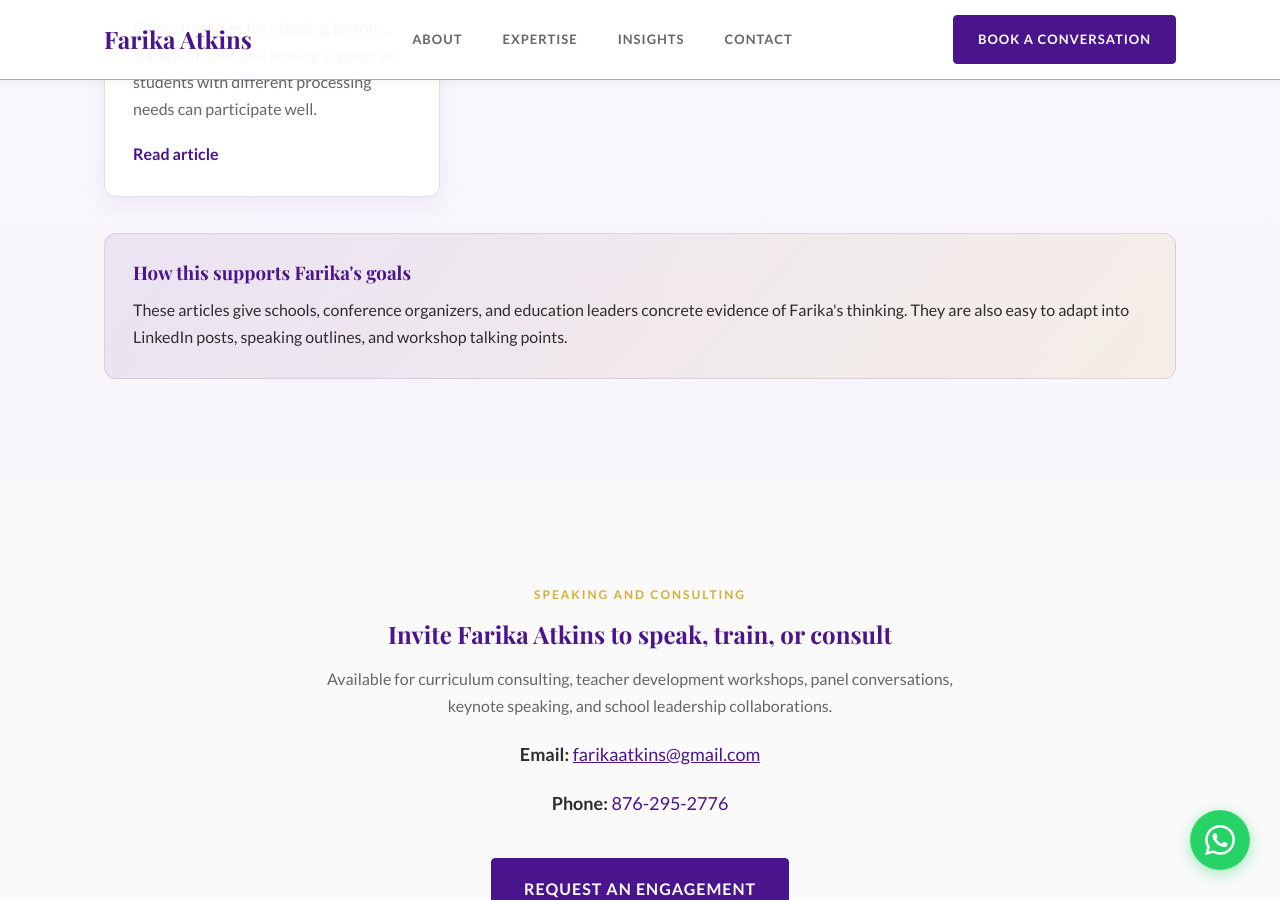
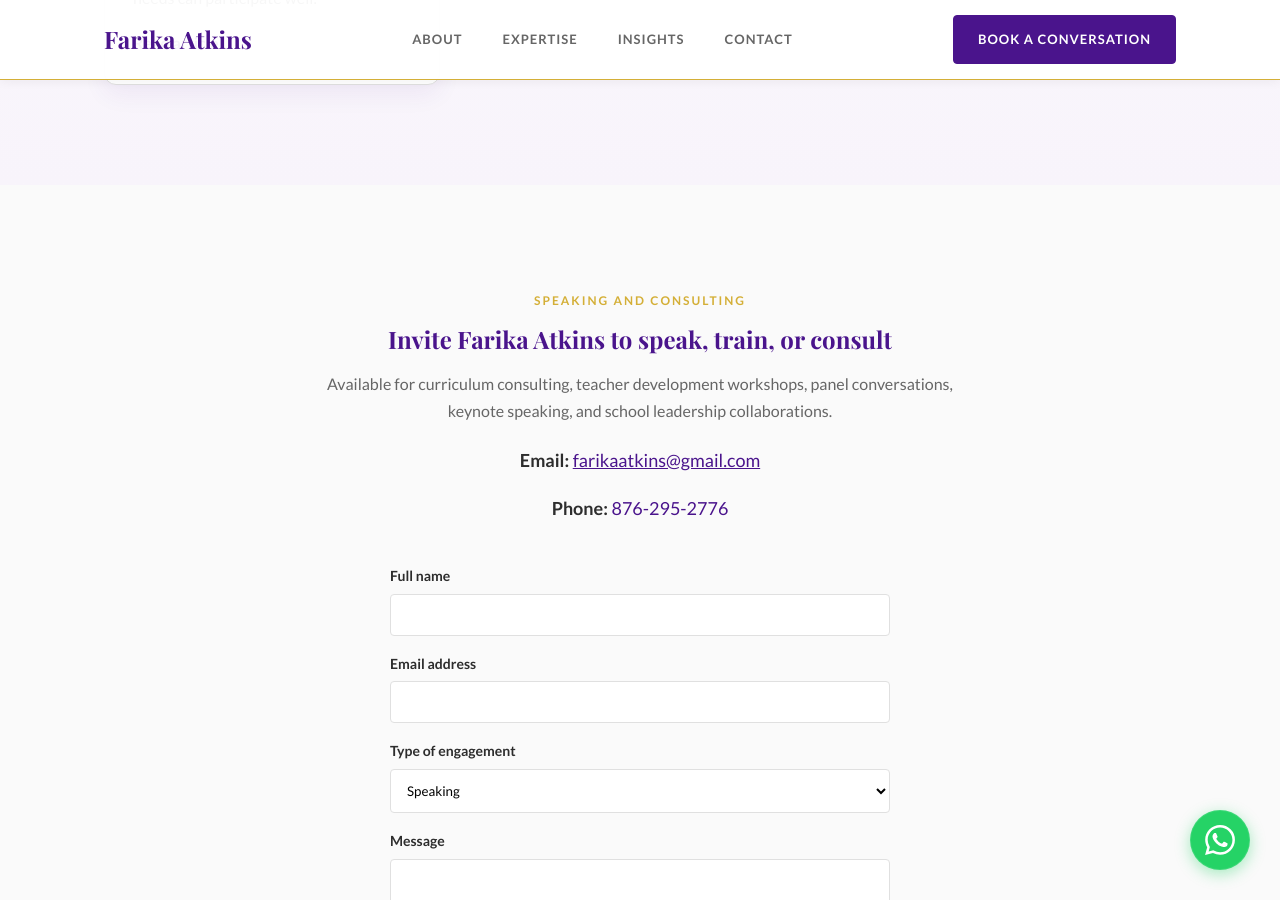
Before and after one commit to willylondon/farika-portfolio, a Jekyll site: the page built from index.html, in a window 1280 px wide and 900 px high, scrolled down 3993 px. Built offline with Jekyll 4.4.1, drawn with Linux system fonts in a browser that asks for light colours; some of the changed text lies outside the part shown.

Commit message:
Applying UX copy and design corrections

```diff
--- a/index.html
+++ b/index.html
@@ -36,6 +36,7 @@
   <link rel="preconnect" href="https://fonts.googleapis.com">
   <link rel="preconnect" href="https://fonts.gstatic.com" crossorigin>
   <link href="https://fonts.googleapis.com/css2?family=Playfair+Display:wght@500;700&family=Lato:wght@400;700&display=swap" rel="stylesheet">
+  <script src="https://unpkg.com/lucide@latest"></script>
 
   <script type="application/ld+json">
   {
@@ -43,23 +44,13 @@
     "@type": "Person",
     "name": "Farika Atkins",
     "jobTitle": "English Education Leader and Curriculum Consultant",
-    "description": "English Language and Literature educator, Head of Department, curriculum leader, and speaker.",
-    "url": "https://www.farikaatkins.online/",
-    "image": "https://www.farikaatkins.online/farika.png",
-    "email": "mailto:farikaatkins@gmail.com",
-    "telephone": "+1-876-295-2776",
+    "url": "https://www.farikaatkins.online",
+    "email": "farikaatkins@gmail.com",
+    "telephone": "+18762952776",
     "address": {
       "@type": "PostalAddress",
       "addressCountry": "JM"
-    },
-    "knowsAbout": [
-      "English education leadership",
-      "Secondary English curriculum design",
-      "Teacher coaching",
-      "Inclusive instruction",
-      "Academic writing instruction",
-      "International school curriculum alignment"
-    ]
+    }
   }
   </script>
 
@@ -495,7 +486,7 @@
 
         <div class="grid-3">
           <div class="card reveal">
-            <span class="card-icon">EL</span>
+            <span class="card-icon"><i data-lucide="presentation"></i></span>
             <h3>Instructional Leadership</h3>
             <p style="font-size: 15px; margin-top: 10px; color: var(--text-muted);">
               Designing stronger English instruction through literary analysis, academic writing, and scaffolds that build student independence.
@@ -503,7 +494,7 @@
           </div>
 
           <div class="card reveal" style="transition-delay: 100ms;">
-            <span class="card-icon">CD</span>
+            <span class="card-icon"><i data-lucide="layout-template"></i></span>
             <h3>Curriculum Design</h3>
             <p style="font-size: 15px; margin-top: 10px; color: var(--text-muted);">
               Mapping progression across IMYC, IGCSE, and IBDP so teachers understand what quality looks like from one year level to the next.
@@ -511,7 +502,7 @@
           </div>
 
           <div class="card reveal" style="transition-delay: 200ms;">
-            <span class="card-icon">IE</span>
+            <span class="card-icon"><i data-lucide="users"></i></span>
             <h3>Inclusive Education</h3>
             <p style="font-size: 15px; margin-top: 10px; color: var(--text-muted);">
               Applying differentiated, UDL-informed approaches that improve access for SEN, ADHD, ESL, and mixed-readiness classrooms.
@@ -519,7 +510,7 @@
           </div>
 
           <div class="card reveal" style="transition-delay: 300ms;">
-            <span class="card-icon">DS</span>
+            <span class="card-icon"><i data-lucide="cpu"></i></span>
             <h3>Digital Strategy</h3>
             <p style="font-size: 15px; margin-top: 10px; color: var(--text-muted);">
               Integrating AI-assisted planning, digital workflows, and practical tools that reduce teacher friction without lowering standards.
@@ -527,7 +518,7 @@
           </div>
 
           <div class="card reveal" style="transition-delay: 400ms;">
-            <span class="card-icon">TC</span>
+            <span class="card-icon"><i data-lucide="message-square"></i></span>
             <h3>Teacher Coaching</h3>
             <p style="font-size: 15px; margin-top: 10px; color: var(--text-muted);">
               Building confident teams through feedback, professional learning, and department-level systems that move practice forward.
@@ -535,7 +526,7 @@
           </div>
 
           <div class="card reveal" style="transition-delay: 500ms;">
-            <span class="card-icon">AI</span>
+            <span class="card-icon"><i data-lucide="shield-check"></i></span>
             <h3>Academic Integrity</h3>
             <p style="font-size: 15px; margin-top: 10px; color: var(--text-muted);">
               Strengthening moderation, assessment quality, and exam readiness while protecting authentic student thinking and performance.
@@ -551,9 +542,6 @@
           <div class="reveal">
             <span class="section-kicker">Education Blog</span>
             <h2>Recent insights for teachers and school leaders</h2>
-            <p style="max-width: 650px; color: var(--text-muted); margin-top: 14px;">
-              This new blog section is designed to grow Farika Atkins' professional authority through practical writing on English curriculum leadership, inclusive teaching, and teacher development.
-            </p>
           </div>
           <a href="blog.html" class="btn primary reveal">Browse All Articles</a>
         </div>
@@ -572,13 +560,6 @@
             {% endcase %}
             {% include blog-card.html post=post reveal=true delay=reveal_delay %}
           {% endfor %}
-        </div>
-
-        <div class="callout-panel reveal" style="margin-top: 36px;">
-          <h3 style="margin-bottom: 12px;">How this supports Farika's goals</h3>
-          <p style="margin: 0; color: var(--text-main);">
-            These articles give schools, conference organizers, and education leaders concrete evidence of Farika's thinking. They are also easy to adapt into LinkedIn posts, speaking outlines, and workshop talking points.
-          </p>
         </div>
       </div>
     </section>
@@ -600,16 +581,43 @@
           </p>
         </div>
 
-        <a href="mailto:farikaatkins@gmail.com?subject=Speaking%20or%20Consulting%20Inquiry" class="btn primary reveal" style="padding: 16px 32px; font-size: 16px;">
-          Request an Engagement
-        </a>
+        <form action="https://formspree.io/f/placeholder_id" method="POST" class="reveal" style="max-width: 500px; margin: 0 auto; text-align: left; display: flex; flex-direction: column; gap: 16px;">
+          <div>
+            <label for="name" style="display: block; margin-bottom: 6px; font-weight: 700; font-size: 14px;">Full name</label>
+            <input type="text" id="name" name="name" required style="width: 100%; padding: 12px; border: 1px solid var(--border); border-radius: 4px; font-family: inherit;">
+          </div>
+          <div>
+            <label for="email" style="display: block; margin-bottom: 6px; font-weight: 700; font-size: 14px;">Email address</label>
+            <input type="email" id="email" name="email" required style="width: 100%; padding: 12px; border: 1px solid var(--border); border-radius: 4px; font-family: inherit;">
+          </div>
+          <div>
+            <label for="engagement" style="display: block; margin-bottom: 6px; font-weight: 700; font-size: 14px;">Type of engagement</label>
+            <select id="engagement" name="engagement" style="width: 100%; padding: 12px; border: 1px solid var(--border); border-radius: 4px; font-family: inherit; background: var(--surface);">
+              <option value="Speaking">Speaking</option>
+              <option value="Consulting">Consulting</option>
+              <option value="Workshop">Workshop</option>
+              <option value="Other">Other</option>
+            </select>
+          </div>
+          <div>
+            <label for="message" style="display: block; margin-bottom: 6px; font-weight: 700; font-size: 14px;">Message</label>
+            <textarea id="message" name="message" rows="4" required style="width: 100%; padding: 12px; border: 1px solid var(--border); border-radius: 4px; font-family: inherit; resize: vertical;"></textarea>
+          </div>
+          <button type="submit" class="btn primary" style="width: 100%; padding: 16px; font-size: 16px;">Request an Engagement</button>
+        </form>
       </div>
     </section>
   </main>
 
   <footer style="background: var(--primary); color: white; padding: 40px 0; text-align: center; font-size: 14px;">
     <div class="container">
-      <p>&copy; <span id="year"></span> Farika Atkins. English Education Leader.</p>
+      <div style="margin-bottom: 20px; display: flex; justify-content: center; gap: 16px;">
+        <!-- Add LinkedIn URL here -->
+        <a href="#" target="_blank" rel="noopener noreferrer" style="color: white; opacity: 0.8; transition: opacity 0.3s;" onmouseover="this.style.opacity='1'" onmouseout="this.style.opacity='0.8'">
+          <i data-lucide="linkedin"></i>
+        </a>
+      </div>
+      <p>&copy; 2026 Farika Atkins. All rights reserved.</p>
     </div>
   </footer>
 
```
Also changed, not shown: other parts of index.html (+2 -2 lines).
